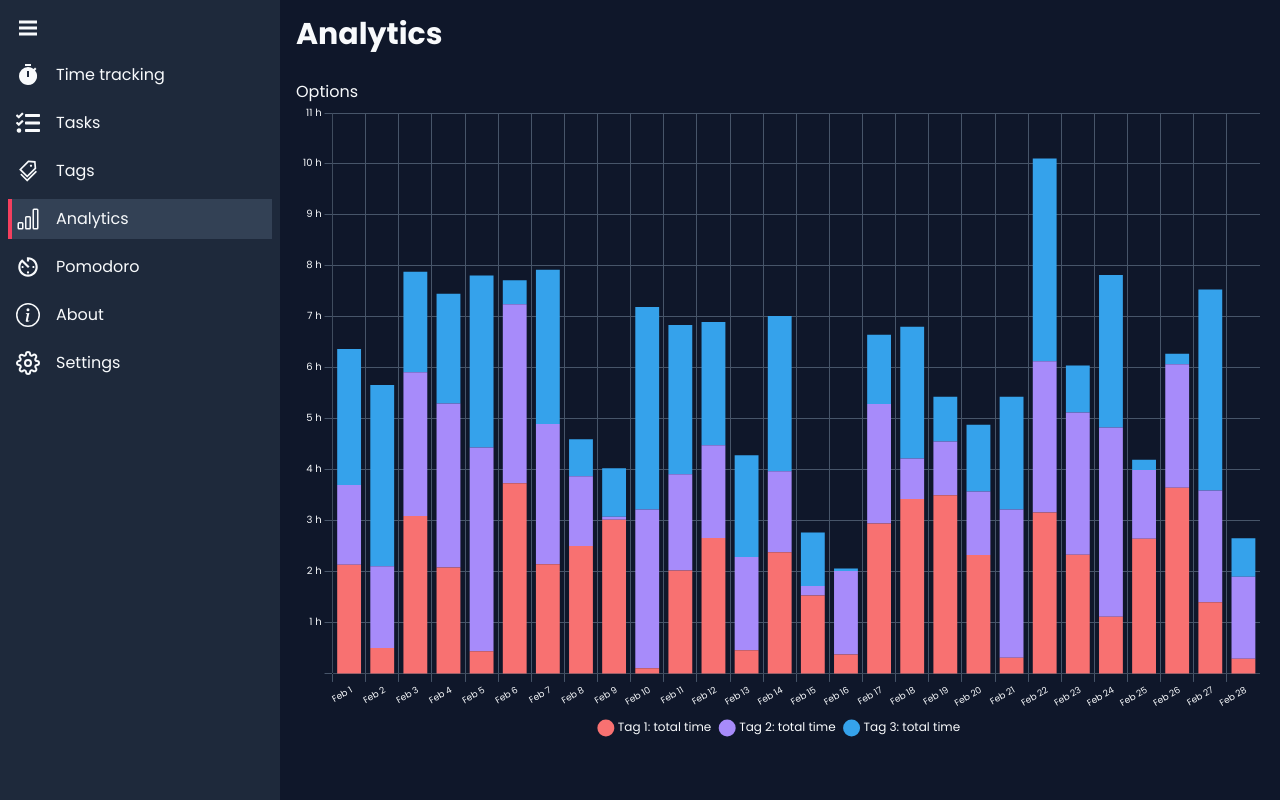
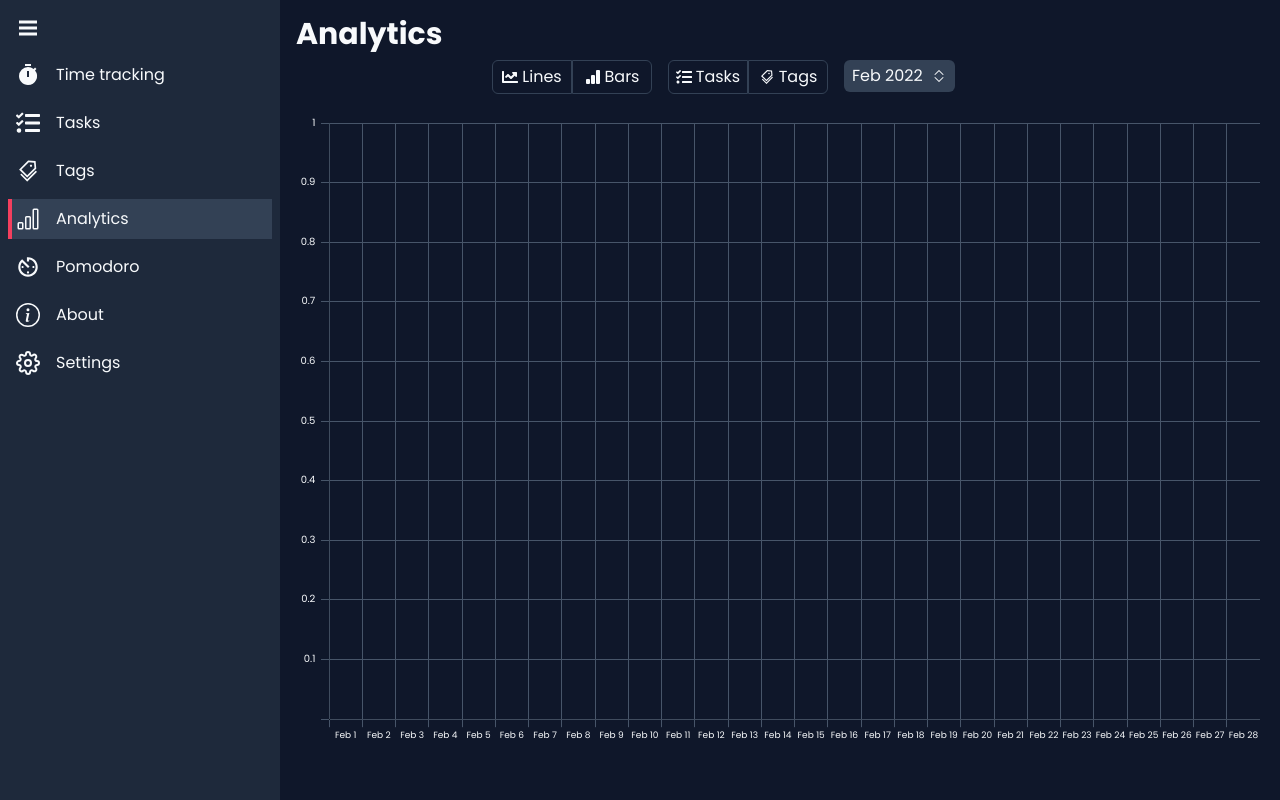
Before and after one commit to TunA-Kai/time-tracking-app, a React (Create React App) app: page /analytics in a window 1280 px wide. Built offline with nearby package versions, Linux system fonts and the light colour scheme; no server answers; the database is empty.

Commit message:
add basic bar chart by task

```diff
--- a/src/pages/time_tracking/ButtonInput.tsx
+++ b/src/components/ButtonInput.tsx
@@ -5,10 +5,11 @@ interface ButtonInputProps {
   icon: JSX.Element
   text: string
   onClick?: () => void
+  additionalStyles?: string
 }
 
 const ButtonInput = React.forwardRef<HTMLButtonElement, ButtonInputProps>(
-  ({ onClick, icon, text }, ref) => {
+  ({ onClick, icon, text, additionalStyles }, ref) => {
     // console.log(value)
     // console.log(onClick)
     return (
@@ -16,7 +17,7 @@ const ButtonInput = React.forwardRef<HTMLButtonElement, ButtonInputProps>(
         onClick={onClick}
         ref={ref}
         type='button'
-        className='flex w-full items-center justify-between gap-2 rounded-md bg-slate-700 p-2'
+        className={`flex w-full items-center justify-between gap-2 rounded-md bg-slate-700 p-2 ${additionalStyles}`}
       >
         {icon}
         {/*@ts-ignore `value` is pass from react-datepicker but cannot find the type definition */}
--- a/src/components/index.ts
+++ b/src/components/index.ts
@@ -5,5 +5,6 @@ import ItemPicker from './ItemPicker'
 import PageLayout from './layout/PageLayout'
 import SideBar from './sidebar/SideBar'
 import LabelTag from './LabelTag'
+import ButtonInput from './ButtonInput'
 
-export { AppLayout, SideBar, ActionBar, ColorPicker, ItemPicker, PageLayout, LabelTag }
+export { AppLayout, SideBar, ActionBar, ColorPicker, ItemPicker, PageLayout, LabelTag, ButtonInput }
--- a/src/contexts/workUnitContext/workUnitContext.tsx
+++ b/src/contexts/workUnitContext/workUnitContext.tsx
@@ -1,6 +1,6 @@
 import * as React from 'react'
 import { workUnitsColRef } from '../../firebaseConfig'
-import { SetValue, TWorkUnit } from '../../types'
+import { DateString, SetValue, TWorkUnit } from '../../types'
 import { useGetCollectionFirebase } from '../../utils/hooks/useGetCollectionFirebase'
 import { useInterval } from '../../utils/hooks/useInterval'
 
@@ -12,6 +12,7 @@ interface WorkUnitContextType {
   timerRef: React.MutableRefObject<number>
   workStatus: TWorkStatus
   setWorkStatus: SetValue<TWorkStatus>
+  groupedWorkUnits: Record<string, TWorkUnit[]>
 }
 
 const WorkUnitContext = React.createContext<WorkUnitContextType | undefined>(undefined)
@@ -24,9 +25,20 @@ function WorkUnitProvider({ children }: { children: React.ReactNode }) {
 
   useInterval(() => timerRef.current++, workStatus === 'working' ? 1000 : null)
 
+  const groupedWorkUnits = React.useMemo(
+    () =>
+      workUnits.reduce((final, current) => {
+        const { date } = current
+        if (date in final) final[date].push(current)
+        else final[date] = [current]
+        return final
+      }, {} as Record<DateString, TWorkUnit[]>),
+    [workUnits],
+  )
+
   const contextValue = React.useMemo(
-    () => ({ workUnits, setWorkUnits, timerRef, workStatus, setWorkStatus }),
-    [setWorkUnits, workStatus, workUnits],
+    () => ({ workUnits, setWorkUnits, timerRef, workStatus, setWorkStatus, groupedWorkUnits }),
+    [setWorkUnits, workStatus, workUnits, groupedWorkUnits],
   )
   return <WorkUnitContext.Provider value={contextValue}>{children}</WorkUnitContext.Provider>
 }
--- a/src/index.css
+++ b/src/index.css
@@ -20,7 +20,18 @@
 }
 
 .react-datepicker__month {
-  @apply flex flex-col;
+  @apply flex gap-2;
+}
+
+.react-datepicker__month-wrapper {
+  @apply space-y-2;
+}
+
+.react-datepicker__month-text {
+  @apply rounded-sm p-1 text-center hover:bg-slate-50 hover:text-slate-900;
+}
+.react-datepicker__month--selected {
+  @apply bg-blue-500 text-white;
 }
 
 .react-datepicker__current-month {
@@ -136,7 +147,7 @@
   }
 
   .button {
-    @apply flex items-center gap-1 rounded-md p-2 hover:bg-slate-700;
+    @apply inline-flex items-center justify-center gap-1 rounded-md p-2 hover:bg-slate-700;
   }
 }
 
--- a/src/pages/analytics/Analytics.tsx
+++ b/src/pages/analytics/Analytics.tsx
@@ -3,14 +3,25 @@ import {
   CategoryScale,
   Chart as ChartJS,
   ChartData,
+  ChartDataset,
   ChartOptions,
+  Legend,
   LinearScale,
-  Legend,
   Tooltip,
 } from 'chart.js'
-import { eachDayOfInterval, format, secondsToHours } from 'date-fns'
+import { eachDayOfInterval, endOfMonth, format, secondsToHours, startOfMonth } from 'date-fns'
+import * as React from 'react'
 import { Bar } from 'react-chartjs-2'
-import { PageLayout } from '../../components'
+import ReactDatePicker from 'react-datepicker'
+import { AiOutlineTags } from 'react-icons/ai'
+import { BsFillBarChartFill } from 'react-icons/bs'
+import { FaChartLine, FaChevronLeft, FaChevronRight, FaTasks } from 'react-icons/fa'
+import { ButtonInput, PageLayout } from '../../components'
+import { useTaskContext } from '../../contexts/taskContext/taskContext'
+import { useWorkUnitContext } from '../../contexts/workUnitContext/workUnitContext'
+import type { DateString, TWorkUnit } from '../../types'
+import { colorOption } from '../../utils/constants/colorOptions'
+import { DEFAULT } from '../../utils/constants/defaultValue'
 import { secondToHour } from '../../utils/helpers/secondToHour'
 
 ChartJS.register(CategoryScale, LinearScale, BarElement, Tooltip, Legend)
@@ -43,6 +54,7 @@ const options: ChartOptions<'bar'> = {
       callbacks: {
         label: items => {
           // console.log(items)
+          // items.dataset.label looks like 'Tag 1: total time' --> get 'Tag 1'
           return `${items.dataset.label?.split(':')[0]}: ${secondToHour(items.raw as number)}`
         },
       },
@@ -66,10 +78,10 @@ const options: ChartOptions<'bar'> = {
       stacked: true,
       ticks: {
         callback: (value, index, ticks) => {
-          return index === 0 ? '' : secondsToHours(value as number) + ' h'
+          return index === 0 ? '' : secondToHour(value as number).slice(0, -3)
         },
         color: '#f8fafc', // slate-50
-        stepSize: 3600,
+        // stepSize: 3600,
         font: {
           family: 'Poppins',
           size: 10,
@@ -82,34 +94,101 @@ const options: ChartOptions<'bar'> = {
   },
 }
 
-const dayInterval = eachDayOfInterval({ start: new Date(2022, 1, 1), end: new Date(2022, 1, 28) })
-const labels = dayInterval.map(d => format(d, 'MMM d'))
+function Analytics() {
+  const [month, setMonth] = React.useState<Date>(new Date(2022, 1, 1))
+  const { groupedWorkUnits } = useWorkUnitContext()
+  const { tasks } = useTaskContext()
 
-const data: ChartData<'bar', number[], string> = {
-  labels,
-  datasets: [
-    {
-      label: 'Tag 1: total time',
-      data: Array.from({ length: 28 }, () => Math.floor(Math.random() * 4 * 3600)),
-      backgroundColor: '#f87171',
-    },
-    {
-      label: 'Tag 2: total time',
-      data: Array.from({ length: 28 }, () => Math.floor(Math.random() * 4 * 3600)),
-      backgroundColor: '#a78bfa',
-    },
-    {
-      label: 'Tag 3: total time',
-      data: Array.from({ length: 28 }, () => Math.floor(Math.random() * 4 * 3600)),
-      backgroundColor: 'rgb(53, 162, 235)',
-    },
-  ],
-}
+  const dayInterval = React.useMemo(
+    () => eachDayOfInterval({ start: startOfMonth(month), end: endOfMonth(month) }),
+    [month],
+  )
+  const labels = dayInterval.map(d => format(d, 'MMM d'))
 
-function Analytics() {
+  const groupedWkuTaskTime = React.useMemo(
+    () =>
+      Object.keys(groupedWorkUnits).reduce((acc, key) => {
+        acc[key] = groupedWorkUnits[key].reduce((objWithTaskTime, wku) => {
+          objWithTaskTime[wku.taskId] = (objWithTaskTime[wku.taskId] ?? 0) + (wku.duration ?? 0)
+          return objWithTaskTime
+        }, {} as Record<TWorkUnit['taskId'], number>)
+        return acc
+      }, {} as Record<DateString, Record<TWorkUnit['taskId'], number>>),
+    [groupedWorkUnits],
+  )
+
+  const datasets = React.useMemo(
+    () =>
+      tasks.reduce((acc, t) => {
+        const data = dayInterval.map(
+          day => groupedWkuTaskTime[format(day, DEFAULT.DATE_FORMAT)]?.[t.id] ?? 0,
+        )
+        const totalTime = data.reduce((a, b) => a + b)
+
+        if (totalTime === 0) return acc
+
+        const dataset = {
+          label: `${t.name}: ${secondToHour(totalTime)}`,
+          data,
+          backgroundColor: colorOption[t.color],
+        }
+        acc.push(dataset)
+        return acc
+      }, [] as ChartDataset<'bar', number[]>[]),
+    [dayInterval, groupedWkuTaskTime, tasks],
+  )
+
+  const data: ChartData<'bar', number[], string> = {
+    labels,
+    datasets,
+  }
+
   return (
     <PageLayout title='Analytics'>
-      <div>Options</div>
+      <div className='mx-auto -mt-5 mb-5 flex max-w-xl gap-4'>
+        <div>
+          <button className='button w-20 rounded-r-none border border-slate-700 p-1'>
+            <FaChartLine />
+            Lines
+          </button>
+          <button className='button w-20 rounded-l-none border border-slate-700 p-1'>
+            <BsFillBarChartFill />
+            Bars
+          </button>
+        </div>
+        <div>
+          <button className='button w-20 rounded-r-none border border-slate-700 p-1'>
+            <FaTasks />
+            Tasks
+          </button>
+          <button className='button w-20 rounded-l-none border border-slate-700 p-1'>
+            <AiOutlineTags />
+            Tags
+          </button>
+        </div>
+
+        <div className='relative'>
+          <ReactDatePicker
+            selected={month}
+            onChange={date => setMonth(date ?? new Date())}
+            showMonthYearPicker
+            customInput={
+              <ButtonInput icon={<></>} text={format(month, 'MMM yyyy')} additionalStyles='py-1' />
+            }
+            renderCustomHeader={({ date, decreaseYear, increaseYear }) => (
+              <div className='flex items-center justify-between gap-2'>
+                <button onClick={decreaseYear} type='button' className='button'>
+                  <FaChevronLeft className='h-5 w-5' />
+                </button>
+                <span className='text-lg'>{format(date, 'yyyy')}</span>
+                <button onClick={increaseYear} type='button' className='button'>
+                  <FaChevronRight className='h-5 w-5' />
+                </button>
+              </div>
+            )}
+          />
+        </div>
+      </div>
       <div className='relative mx-auto h-[80vh] w-[85vw] lg:w-[75vw]'>
         <Bar options={options} data={data} />
       </div>
@@ -118,3 +197,48 @@ function Analytics() {
 }
 
 export default Analytics
+
+/*
+  > workUnits = {[key: date string]: wku[]}
+    wkuArray.map(wku => {
+      tags = getTask(wku.taskId).tags
+      a = {}
+      tags.forEach(t => a[t] = wku.duration/tags.length)
+      return a
+    }).reduce((acc, item) => {
+      for (const tagId in item) {
+        acc[tagId] = (acc[tagId] ?? 0) + item[tagId]
+      }
+      return acc
+    }, {})
+
+    [key: date string]: {[key: tagId]: duration}[]
+
+  > datasets = tags.reduce((dataset, tag) => {
+    + caculate total for this tag
+    + if have data => create object
+        data: dayInterval.map(day => workUnits[format(day)] ? thatArray.reduce((total, wku) => {
+            total + getTask(taskId)?.tags.includes(tag) ? wku.duration / thatTask.tags.length : 0
+          }, 0) : 0)
+        totalTime = data.reduce((a,b) => a + b)
+        if totalTime === 0 return dataset
+        newDataSet = {
+          label: tag.name: totalTime
+          data
+          backgroundColor: colorOption[tag.color]
+        }
+        return [...dataset, newDataSet]
+  }, [])
+*/
+
+/*
+  data: dayInterval.map(day => workUnits[format(day)] ? workUnits[format(day)][taskId] : 0)
+  The problem is for each task of allTasks I have to reduce that array again
+  --> restructure that Array to an obj {[key: taskId]: duration}
+  wkuArray.reduce((acc, wku) => {
+    acc[wku.taskId] = (acc[wku.taskId] ?? 0) + wku.duration
+    return acc
+  }, {})
+
+  > datasets = tasks.
+*/
--- a/src/pages/tasks/TasksNew.tsx
+++ b/src/pages/tasks/TasksNew.tsx
@@ -53,7 +53,7 @@ function TasksNew({ edit }: TasksNewProps) {
       deleteDoc(doc(db, FireStoreCollection.TASKS, taskId))
       deleteTask(taskId)
 
-      // delete all related Work Unit to this task
+      // ?? needed ?? delete all related Work Unit to this task
       setWorkUnits(workUnits.filter(w => w.taskId !== taskId))
       workUnits.forEach(
         w => w.taskId === taskId && deleteDoc(doc(db, FireStoreCollection.WORKUNIT, w.id)),
--- a/src/pages/time_tracking/DatePicker.tsx
+++ b/src/pages/time_tracking/DatePicker.tsx
@@ -3,9 +3,9 @@ import * as React from 'react'
 import ReactDatePicker from 'react-datepicker'
 import { BsCalendar2CheckFill } from 'react-icons/bs'
 import { FaChevronLeft, FaChevronRight } from 'react-icons/fa'
+import { ButtonInput } from '../../components'
 import { SetValue } from '../../types'
 import { DEFAULT } from '../../utils/constants/defaultValue'
-import ButtonInput from './ButtonInput'
 
 interface DatePickerProps {
   date: Date
@@ -24,6 +24,7 @@ function DatePicker({ date, setDate }: DatePickerProps) {
         />
       }
       popperPlacement='top-start'
+      fixedHeight
       renderCustomHeader={({ date, decreaseMonth, increaseMonth }) => (
         <div className='flex items-center justify-between px-2 py-2'>
           <span className='text-lg'>{format(date, 'MMMM yyyy')}</span>
--- a/src/pages/time_tracking/TimeTracking.tsx
+++ b/src/pages/time_tracking/TimeTracking.tsx
@@ -18,7 +18,8 @@ import WorkUnitEdit from './WorkUnitEdit'
 
 function TimeTracking() {
   const { tasks } = useTaskContext()
-  const { workUnits, setWorkUnits, timerRef, workStatus, setWorkStatus } = useWorkUnitContext()
+  const { workUnits, setWorkUnits, groupedWorkUnits, timerRef, workStatus, setWorkStatus } =
+    useWorkUnitContext()
   const [edit, dispatchEdit] = React.useReducer(
     (
       state: { isEditing: boolean; editId?: string },
@@ -44,17 +45,6 @@ function TimeTracking() {
   const isWorking = workStatus === 'working'
   const isPause = workStatus === 'pause'
   const isIdle = workStatus === 'idle'
-
-  const groupedWorkUnits = React.useMemo(
-    () =>
-      workUnits.reduce((final, current) => {
-        const { date } = current
-        if (date in final) final[date].push(current)
-        else final[date] = [current]
-        return final
-      }, {} as Record<string, TWorkUnit[]>),
-    [workUnits],
-  )
 
   // form of key: Tue, 02/22/2022
   const dateKeys = React.useMemo(
@@ -82,15 +72,15 @@ function TimeTracking() {
     setWorkUnits([newWorkUnit, ...workUnits])
   }
 
-  function pauseWork() {
+  function handlePauseWork() {
     setWorkStatus('pause')
   }
 
-  function continueWork() {
+  function handleContinueWork() {
     setWorkStatus('working')
   }
 
-  function stopWork() {
+  function handleStopWork() {
     const newWorkUnit = { ...workUnits[0], end: Timestamp.now(), duration: timerRef.current }
     setWorkStatus('idle')
     setDoc(doc(db, FireStoreCollection.WORKUNIT, newWorkUnit.id), newWorkUnit)
@@ -160,17 +150,17 @@ function TimeTracking() {
               </Menu>
             ) : (
               <>
-                <button className='button' onClick={stopWork}>
+                <button className='button' onClick={handleStopWork}>
                   <FaStop />
                   Stop work
                 </button>
                 {isPause ? (
-                  <button className='button' onClick={continueWork}>
+                  <button className='button' onClick={handleContinueWork}>
                     <FaPlay />
                     Continue work
                   </button>
                 ) : (
-                  <button className='button' onClick={pauseWork}>
+                  <button className='button' onClick={handlePauseWork}>
                     <FaPause />
                     Pause work
                   </button>
--- a/src/pages/time_tracking/WorkUnitEdit.tsx
+++ b/src/pages/time_tracking/WorkUnitEdit.tsx
@@ -7,11 +7,12 @@ import { FaHourglassEnd, FaHourglassStart, FaTrash } from 'react-icons/fa'
 import { VscChromeClose } from 'react-icons/vsc'
 import { Link } from 'react-router-dom'
 import { v4 as uuidv4 } from 'uuid'
+import { ButtonInput } from '../../components'
 import { useTaskContext } from '../../contexts/taskContext/taskContext'
 import { useWorkUnitContext } from '../../contexts/workUnitContext/workUnitContext'
 import { TTask, TWorkUnit } from '../../types'
 import { DEFAULT } from '../../utils/constants/defaultValue'
-import ButtonInput from './ButtonInput'
+
 import DatePicker from './DatePicker'
 import HourPicker from './HourPicker'
 
```
Also changed, not shown: src/types/index.ts (+17 -5 lines).
